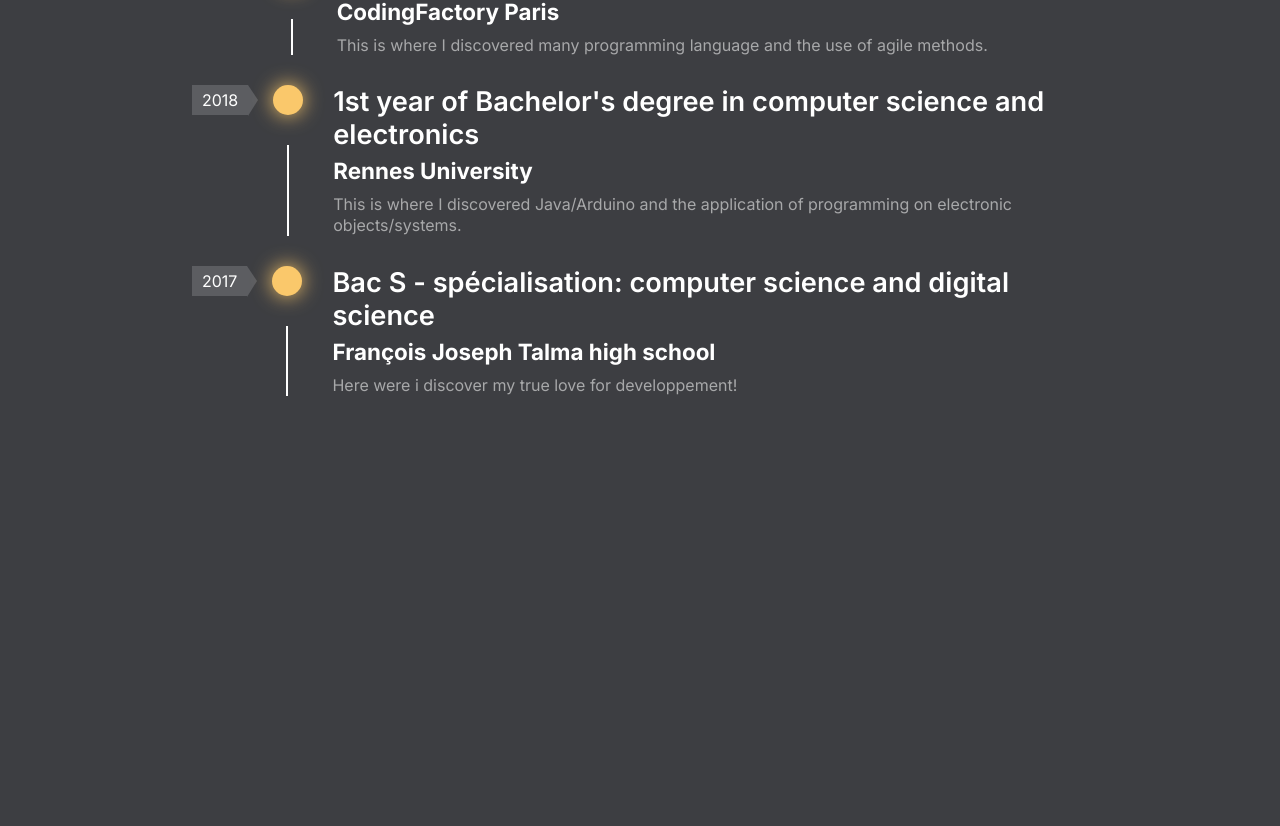
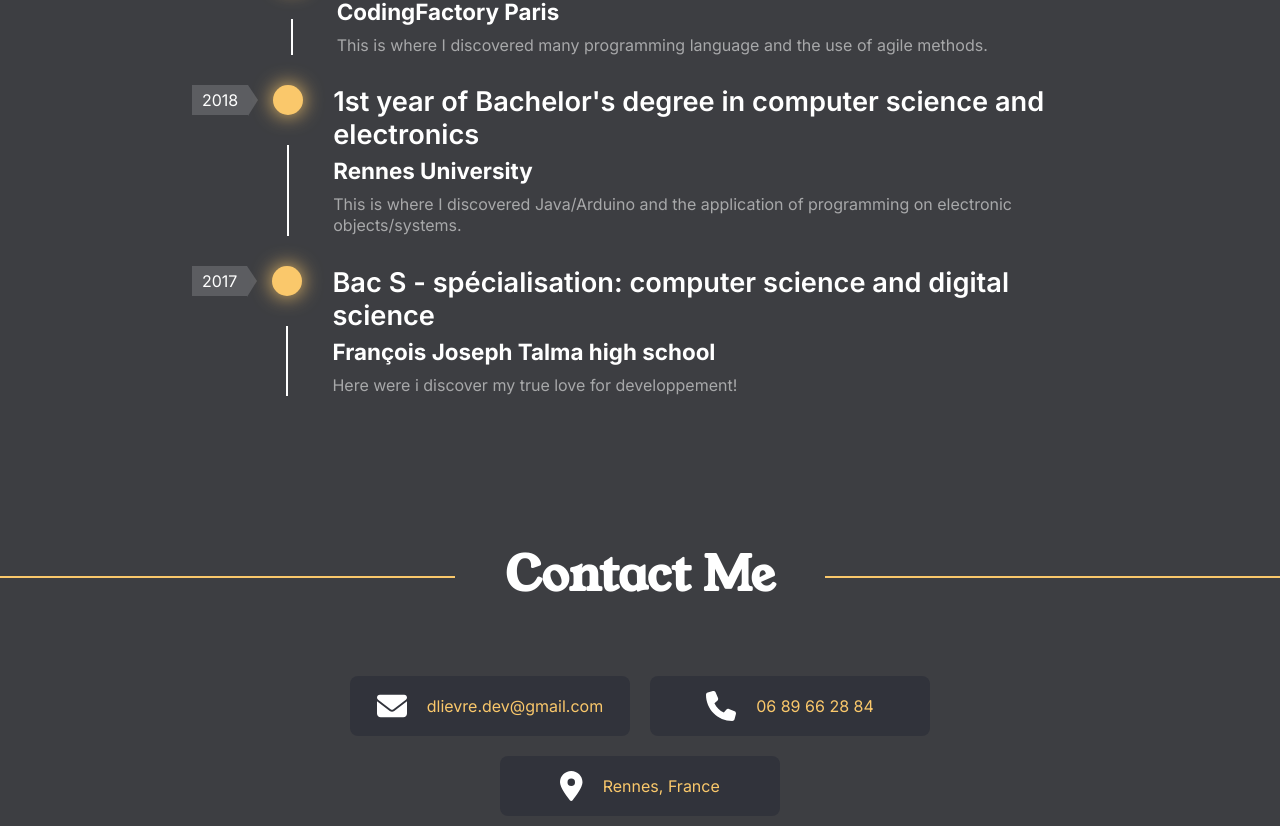
Before and after one commit to DoryanLievre/next-portfolio, a Next.js app: page / in a window 1280 px wide. Shown: the part 4001-4827 px from the top of the page. Before the commit the page ends 4527 px from the top, so only its background shows below. Built offline with nearby package versions, Linux system fonts and the light colour scheme.

Commit message:
feat(Contact section):create and design contact me section

```diff
--- a/app/page.js
+++ b/app/page.js
@@ -7,6 +7,7 @@ import Skills from '@/components/Skills'
 import Portfolio from '@/components/Portfolio'
 import Experience from "@/components/Experience";
 import Study from "@/components/Study";
+import Contact from '@/components/Contact';
 import { useEffect } from 'react'
 
 export default function Home() {
@@ -30,6 +31,7 @@ export default function Home() {
       <Portfolio />
       <Experience />
       <Study />
+      <Contact />
     </main>
   )
 }
--- /dev/null
+++ b/app/styles/contact.scss
@@ -0,0 +1,31 @@
+section#contact {
+  border-top: 2px solid $gold;
+  margin-top: 50px;
+  text-align: center;
+  h2{
+    position: relative;
+    top: -37px;
+    background-color: #3d3e42;
+    display: inline-block;
+    padding: 0 50px;
+  }
+  div.box {
+    background-color: #31333b;
+    display: inline-flex;
+    align-items: center;
+    width: 280px;
+    margin: 10px;
+    padding: 15px;
+    border-radius: 8px;
+    justify-content: center;
+    svg{
+      height: 30px;
+      fill: white;
+      margin-right: 20px;
+    }
+    a{
+      color: $gold;
+      text-decoration: none;
+    }
+  }
+}
--- a/app/styles/home.scss
+++ b/app/styles/home.scss
@@ -6,3 +6,4 @@
 @import 'portfolio';
 @import 'experience';
 @import 'study';
+@import 'contact';
--- /dev/null
+++ b/components/Contact.js
@@ -0,0 +1,24 @@
+export default function Contact() {
+    return (
+        <section id="contact">
+            <div className="center">
+                <h2>Contact Me</h2>
+                <div>
+                    <div className="box">
+                        <svg xmlns="http://www.w3.org/2000/svg" height="1em" viewBox="0 0 512 512"><path d="M48 64C21.5 64 0 85.5 0 112c0 15.1 7.1 29.3 19.2 38.4L236.8 313.6c11.4 8.5 27 8.5 38.4 0L492.8 150.4c12.1-9.1 19.2-23.3 19.2-38.4c0-26.5-21.5-48-48-48H48zM0 176V384c0 35.3 28.7 64 64 64H448c35.3 0 64-28.7 64-64V176L294.4 339.2c-22.8 17.1-54 17.1-76.8 0L0 176z"/></svg>
+                        <a href="mailto:dlievre.dev@gmail.com" target="_blank">dlievre.dev@gmail.com</a>
+                    </div>
+                    <div className="box">
+                        <svg xmlns="http://www.w3.org/2000/svg" height="1em" viewBox="0 0 512 512"><path d="M164.9 24.6c-7.7-18.6-28-28.5-47.4-23.2l-88 24C12.1 30.2 0 46 0 64C0 311.4 200.6 512 448 512c18 0 33.8-12.1 38.6-29.5l24-88c5.3-19.4-4.6-39.7-23.2-47.4l-96-40c-16.3-6.8-35.2-2.1-46.3 11.6L304.7 368C234.3 334.7 177.3 277.7 144 207.3L193.3 167c13.7-11.2 18.4-30 11.6-46.3l-40-96z"/></svg>
+                        <a href="tel:06 89 66 28 84" target="_blank">06 89 66 28 84</a>
+                    </div>
+                    <br/>
+                    <div className="box">
+                        <svg xmlns="http://www.w3.org/2000/svg" height="1em" viewBox="0 0 384 512"><path d="M215.7 499.2C267 435 384 279.4 384 192C384 86 298 0 192 0S0 86 0 192c0 87.4 117 243 168.3 307.2c12.3 15.3 35.1 15.3 47.4 0zM192 128a64 64 0 1 1 0 128 64 64 0 1 1 0-128z"/></svg>
+                        <a href="https://www.google.fr/maps/place/Rennes/@48.115927,-1.7296427,13z/data=!3m1!4b1!4m6!3m5!1s0x480ede2fa7d69085:0x40ca5cd36e4ab30!8m2!3d48.117266!4d-1.6777926!16zL20vMGNoam0?entry=ttu" target="_blank">Rennes, France</a>
+                    </div>
+                </div>
+            </div>
+        </section>
+    )
+}
```
